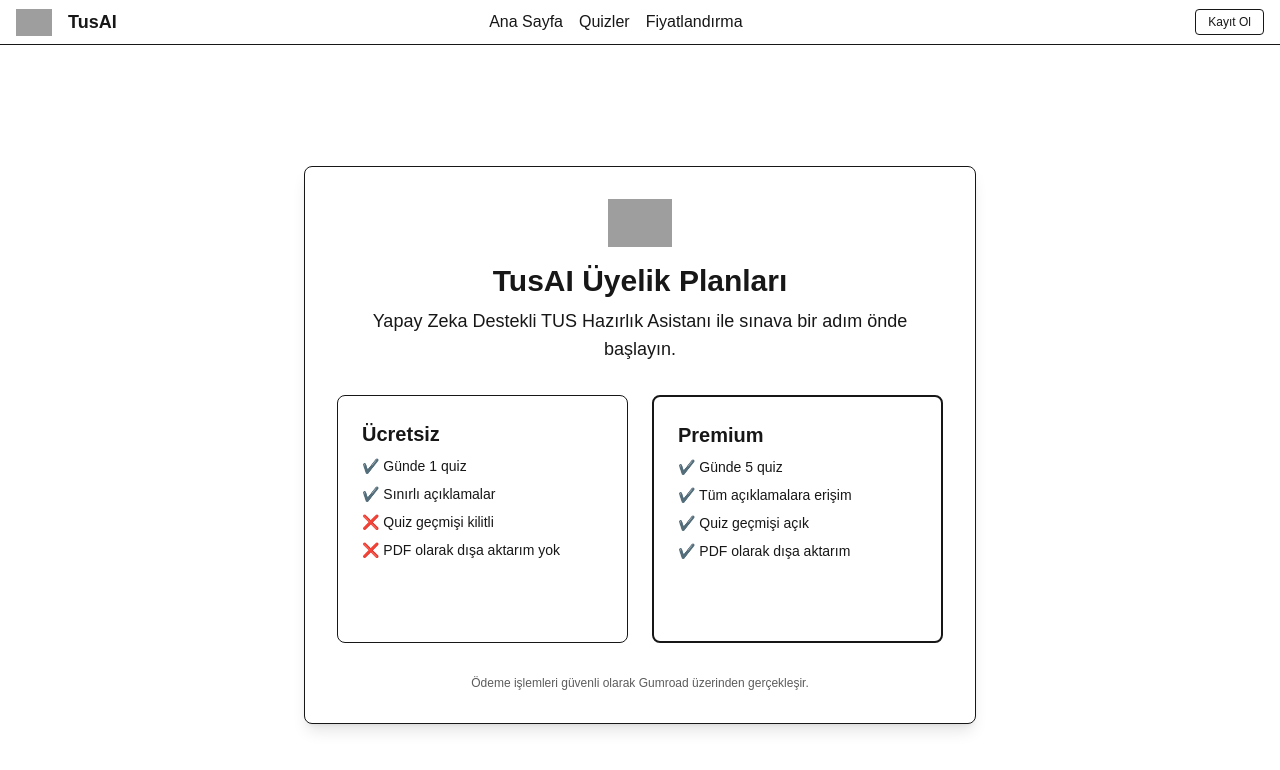
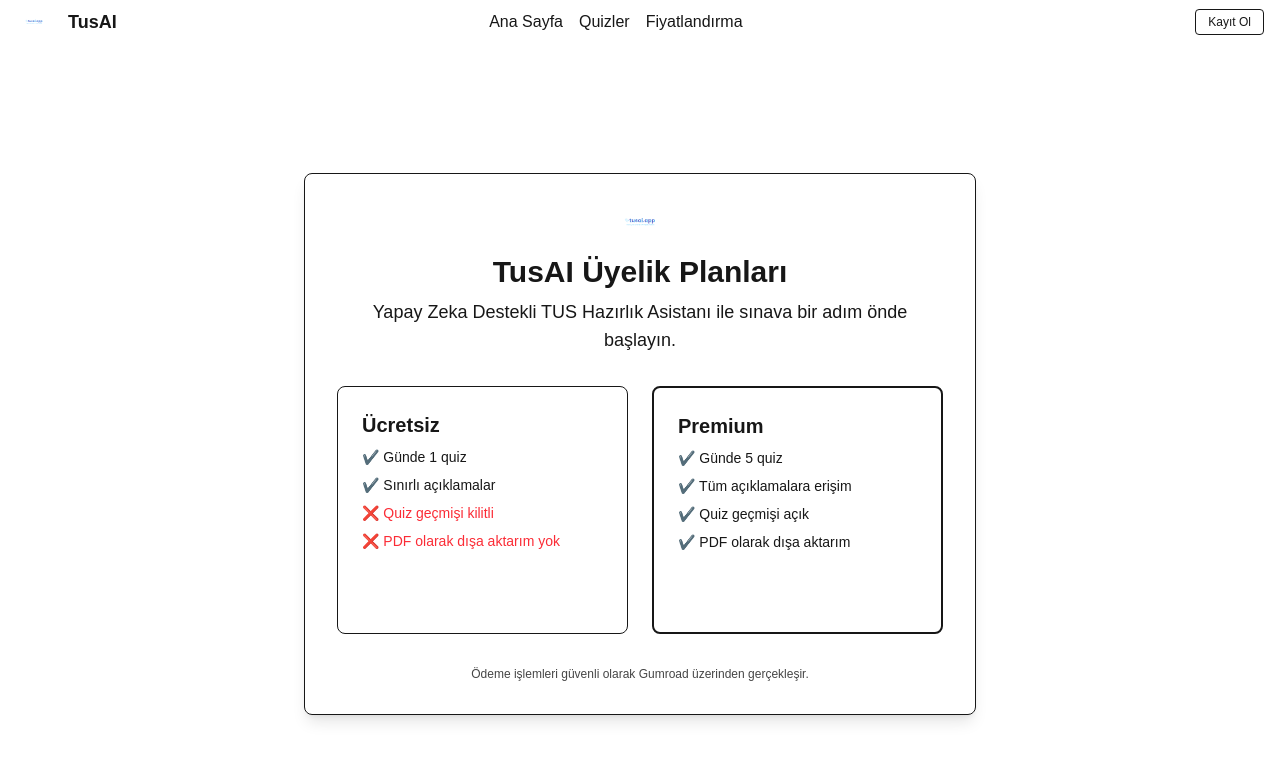
Before and after one commit to BerkinSi/tusai-app, a Next.js app: page /pricing in a window 1280 px wide. Shown: the top 770 px of the page. Built offline with nearby package versions, Linux system fonts and the light colour scheme; no server answers; grey boxes are pictures that could not be loaded.

Commit message:
ui fixes

```diff
--- a/src/app/NavbarClient.tsx
+++ b/src/app/NavbarClient.tsx
@@ -6,17 +6,17 @@
 export default function NavbarClient() {
   const { user, profile, signOut, loading } = useAuth();
   return (
-    <nav className="w-full flex items-center justify-between px-4 py-2 bg-white dark:bg-tusai-dark border-b border-tusai/20">
+    <nav className="w-full flex items-center justify-between px-4 py-2">
       <div className="flex items-center gap-2">
         <Link href="/">
           <Image src="/logo.svg" alt="TusAI Logo" width={36} height={36} className="mr-2" />
         </Link>
-        <span className="font-bold text-tusai text-lg">TusAI</span>
+        <span className="font-bold text-tusai-dark dark:text-tusai-light text-lg">TusAI</span>
       </div>
       <div className="flex gap-4 items-center">
-        <Link href="/" className="hover:underline">Ana Sayfa</Link>
-        <Link href="/quiz" className="hover:underline">Quizler</Link>
-        <Link href="/pricing" className="hover:underline">Fiyatlandırma</Link>
+        <Link href="/" className="hover:underline text-tusai-dark dark:text-tusai-light">Ana Sayfa</Link>
+        <Link href="/quiz" className="hover:underline text-tusai-dark dark:text-tusai-light">Quizler</Link>
+        <Link href="/pricing" className="hover:underline text-tusai-dark dark:text-tusai-light">Fiyatlandırma</Link>
       </div>
       <div className="flex gap-2 items-center">
         {loading ? null : user ? (
--- a/src/app/layout.tsx
+++ b/src/app/layout.tsx
@@ -30,7 +30,9 @@
         className={`${geistSans.variable} ${geistMono.variable} antialiased`}
       >
         <AuthProvider>
-          <NavbarClient />
+          <div className="bg-white/95 dark:bg-tusai-dark/95">
+            <NavbarClient />
+          </div>
           {children}
         </AuthProvider>
       </body>
--- a/src/app/pricing/page.tsx
+++ b/src/app/pricing/page.tsx
@@ -4,19 +4,19 @@
 export default function PricingPage() {
   return (
     <div className="min-h-screen flex flex-col items-center justify-center bg-tusai-light dark:bg-tusai-dark py-12">
-      <div className="w-full max-w-2xl bg-white dark:bg-tusai-dark border border-tusai rounded-lg shadow-lg p-8 flex flex-col items-center">
+      <div className="w-full max-w-2xl bg-white/90 dark:bg-tusai-dark/90 border border-tusai rounded-lg shadow-lg p-8 flex flex-col items-center">
         <Image src="/logo.svg" alt="TusAI Logo" width={64} height={64} className="mb-4" />
-        <h1 className="text-3xl font-bold text-tusai mb-2 text-center">TusAI Üyelik Planları</h1>
-        <p className="text-lg text-center mb-8">Yapay Zeka Destekli TUS Hazırlık Asistanı ile sınava bir adım önde başlayın.</p>
+        <h1 className="text-3xl font-extrabold text-tusai-dark dark:text-tusai-light mb-2 text-center">TusAI Üyelik Planları</h1>
+        <p className="text-lg text-center mb-8 text-tusai-dark dark:text-tusai-light">Yapay Zeka Destekli TUS Hazırlık Asistanı ile sınava bir adım önde başlayın.</p>
         <div className="grid grid-cols-1 sm:grid-cols-2 gap-6 w-full">
           {/* Free Plan */}
-          <div className="border border-tusai rounded-lg p-6 flex flex-col bg-tusai-light/50 dark:bg-tusai-dark/50">
-            <h2 className="text-xl font-bold mb-2 text-tusai">Ücretsiz</h2>
-            <ul className="mb-4 text-sm space-y-2">
+          <div className="border border-tusai rounded-lg p-6 flex flex-col bg-tusai-light/90 dark:bg-tusai-dark/80">
+            <h2 className="text-xl font-bold mb-2 text-tusai-dark dark:text-tusai-light">Ücretsiz</h2>
+            <ul className="mb-4 text-sm space-y-2 text-tusai-dark dark:text-tusai-light">
               <li>✔️ Günde 1 quiz</li>
               <li>✔️ Sınırlı açıklamalar</li>
-              <li>❌ Quiz geçmişi kilitli</li>
-              <li>❌ PDF olarak dışa aktarım yok</li>
+              <li className="text-red-500">❌ Quiz geçmişi kilitli</li>
+              <li className="text-red-500">❌ PDF olarak dışa aktarım yok</li>
             </ul>
             <Link href="/kayit" className="mt-auto bg-tusai text-white font-semibold py-2 rounded hover:bg-tusai-accent transition text-center">
               Ücretsiz Başla
@@ -25,7 +25,7 @@
           {/* Premium Plan */}
           <div className="border-2 border-tusai-accent rounded-lg p-6 flex flex-col bg-tusai-accent/10 dark:bg-tusai-accent/20">
             <h2 className="text-xl font-bold mb-2 text-tusai-accent">Premium</h2>
-            <ul className="mb-4 text-sm space-y-2">
+            <ul className="mb-4 text-sm space-y-2 text-tusai-dark dark:text-tusai-light">
               <li>✔️ Günde 5 quiz</li>
               <li>✔️ Tüm açıklamalara erişim</li>
               <li>✔️ Quiz geçmişi açık</li>
@@ -36,7 +36,7 @@
             </a>
           </div>
         </div>
-        <p className="text-xs text-center mt-8 opacity-70">Ödeme işlemleri güvenli olarak Gumroad üzerinden gerçekleşir.</p>
+        <p className="text-xs text-center mt-8 opacity-80 text-tusai-dark dark:text-tusai-light">Ödeme işlemleri güvenli olarak Gumroad üzerinden gerçekleşir.</p>
       </div>
     </div>
   );
```
Also changed, not shown: public/logo.svg (added).
